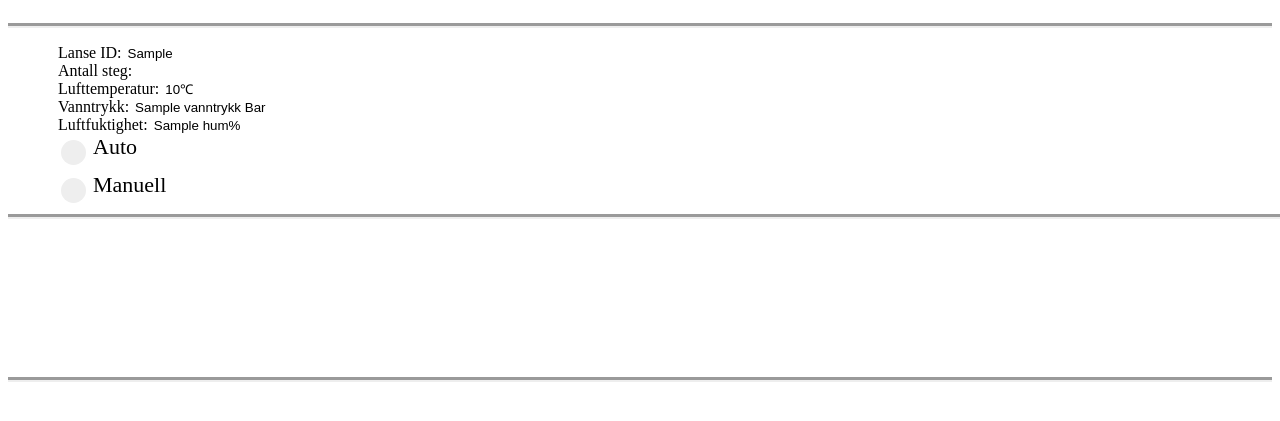
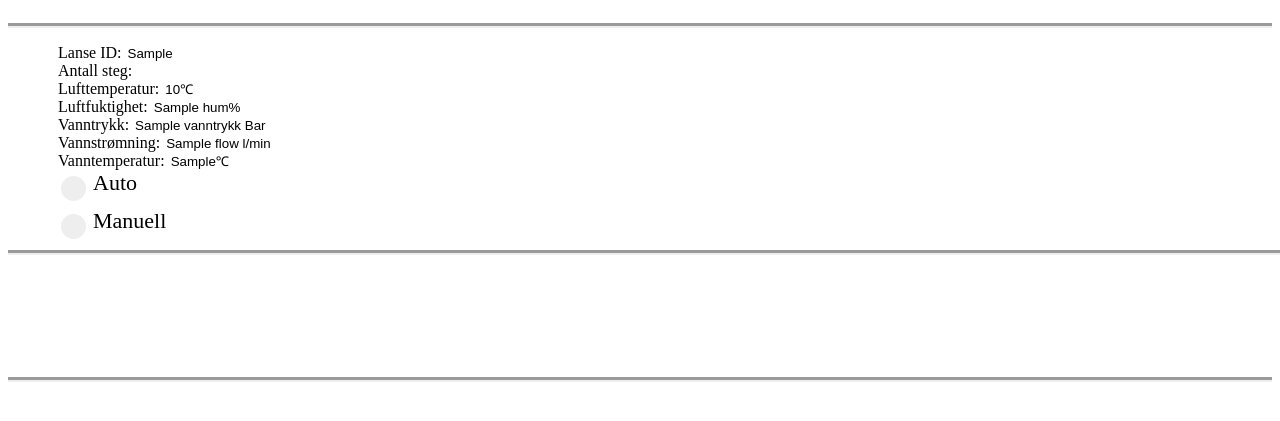
Before and after one commit to Snolanse/Server, a Django app: template lanseside/startside/templates/lansestyring/lansestyring.html in a window 1280 px wide. Shown: the top 421 px of the page. Run offline with Django 3.2, Linux system fonts and the light colour scheme; the template is opened without the code that fills it: most values are stand-ins (such as "Sample title", 1, 10 or a date in 2020).

Commit message:
Nettside info
la til vanntemp og vannflow på nettsiden

```diff
--- a/lanseside/startside/static/lansestyring/lansestyring.js
+++ b/lanseside/startside/static/lansestyring/lansestyring.js
@@ -209,6 +209,8 @@
         }
 
         document.getElementById('vtrykk').value = sidedata[0].lanse.vanntrykk.toString() + ' Bar';
+        document.getElementById('vstrom').value = sidedata[0].lanse.flow.toString() + ' l/min';
+        document.getElementById('vtemp').value = sidedata[0].lanse.temperatur_vann.toString() + '℃';
         m_steg = sidedata[0].lanse.modus.toString();
         auto = sidedata[0].lanse.auto_man;
 
--- a/lanseside/startside/templates/lansestyring/lansestyring.html
+++ b/lanseside/startside/templates/lansestyring/lansestyring.html
@@ -52,14 +52,23 @@
                        {% else %}{{temp_2}}&#x2103;" {% endif %} readonly />
             </li>
             <li>
+                Luftfuktighet:
+                <input name="lfukt" type="text" id="lfukt" value="{% if lokal_maling %}{{luftfukt}}%"
+                       {% else %}{{hum}}%" {% endif %} readonly />
+            </li>
+            <li>
                 Vanntrykk:
                 <input name="vtrykk" type="text" id="vtrykk" value="{{vanntrykk}} Bar" readonly />
             </li>
             <li>
-                Luftfuktighet:
-                <input name="lfukt" type="text" id="lfukt" value="{% if lokal_maling %}{{luftfukt}}%"
-                       {% else %}{{hum}}%" {% endif %} readonly />
+                Vannstrømning:
+                <input name="vstrom" type="text" id="vstrom" value="{{flow}} l/min" readonly />
             </li>
+            <li>
+                Vanntemperatur:
+                <input name="vtemp" type="text" id="vtemp" value="{{temperatur_vann}}&#x2103;" readonly />
+            </li>
+
             <!--Auto knapp-->
             <li>
                 <label class="container">
```
